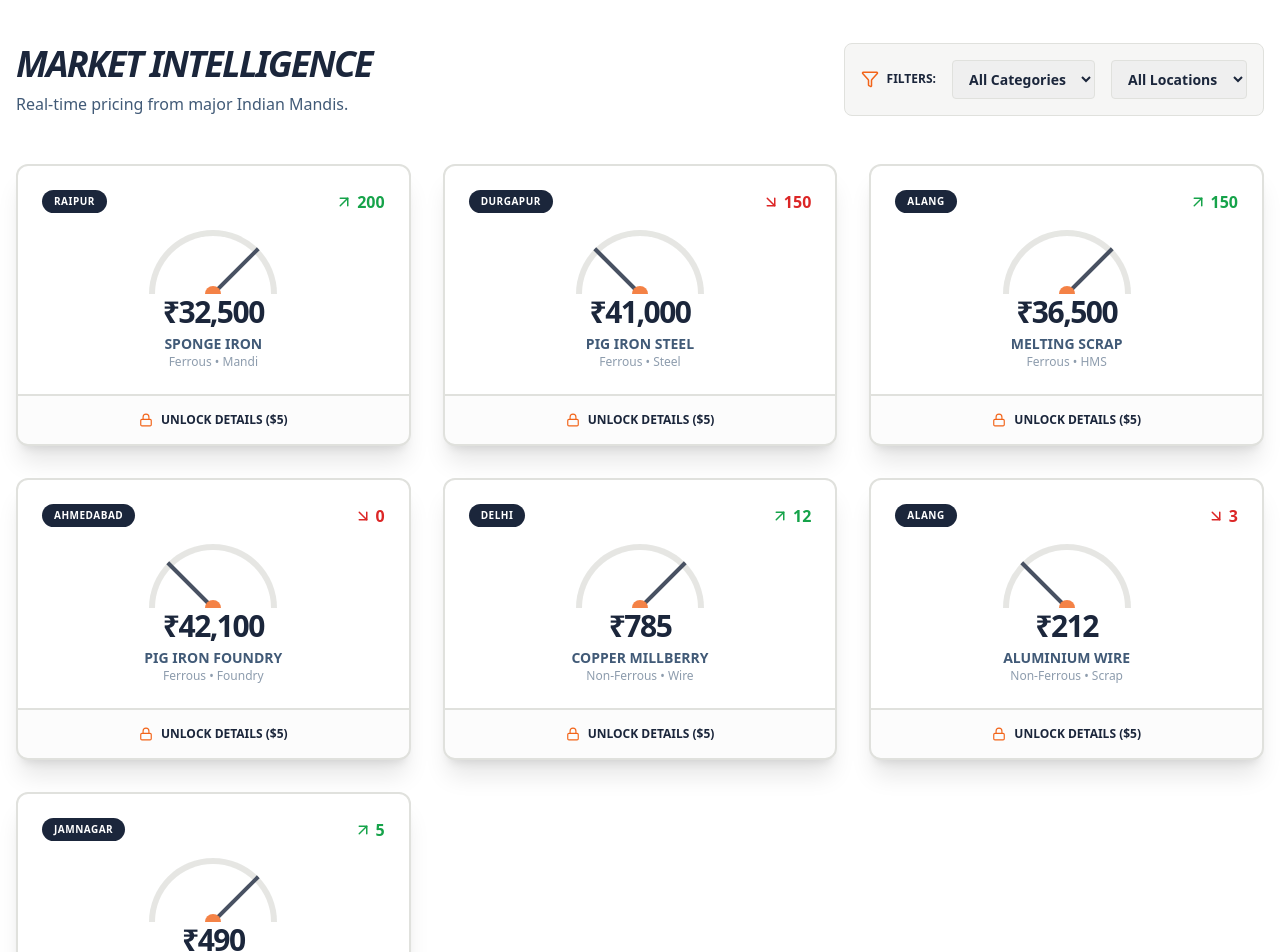
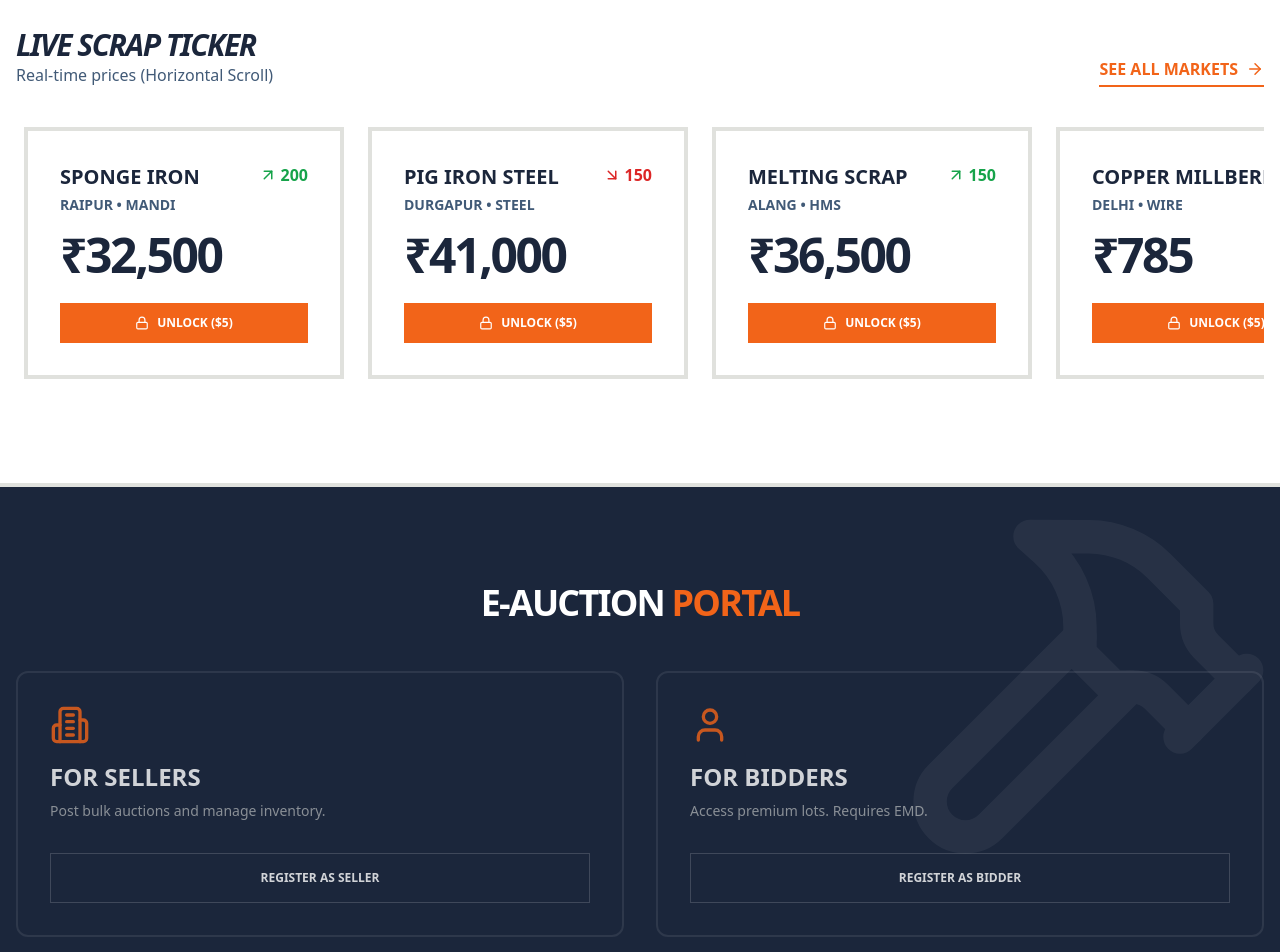
Before and after one commit to nilesh94/scrapcy-frontend, a React (Create React App) app: page / in a window 1280 px wide. Shown: the part 780-1732 px from the top of the page. Built offline with nearby package versions, Linux system fonts and the light colour scheme.

Commit message:
Update Home.js

```diff
--- a/src/pages/Home.js
+++ b/src/pages/Home.js
@@ -1,47 +1,27 @@
-import React, { useState, useMemo } from 'react';
+import React, { useState } from 'react';
 import {
-  Hammer, ShieldCheck, Mail, Lock, ArrowRight, Building2, User, Unlock, Filter, ArrowUpRight, ArrowDownRight
+  Hammer, ShieldCheck, Lock, ArrowRight, Building2, User, Unlock, ArrowUpRight, ArrowDownRight
 } from 'lucide-react';
 import { useNavigate } from 'react-router-dom';
 
-// 1. MOCK DATA (Modeled after your 'research.xlsx' file)
+// 1. DATA (Same structure as before)
 const MARKET_DATA = [
   { id: 101, category: "Ferrous", material: "Sponge Iron", location: "Raipur", price: 32500, change: 200, type: "Mandi", contact: "Raipur Ispat Links" },
   { id: 102, category: "Ferrous", material: "Pig Iron Steel", location: "Durgapur", price: 41000, change: -150, type: "Steel", contact: "Durgapur Foundries" },
   { id: 103, category: "Ferrous", material: "Melting Scrap", location: "Alang", price: 36500, change: 150, type: "HMS", contact: "Alang Recyclers Assn" },
-  { id: 104, category: "Ferrous", material: "Pig Iron Foundry", location: "Ahmedabad", price: 42100, change: 0, type: "Foundry", contact: "Gujarat Iron Traders" },
   { id: 201, category: "Non-Ferrous", material: "Copper Millberry", location: "Delhi", price: 785, change: 12, type: "Wire", contact: "Delhi Metal Exch" },
   { id: 202, category: "Non-Ferrous", material: "Aluminium Wire", location: "Alang", price: 212, change: -3, type: "Scrap", contact: "Gujarat Alloys" },
-  { id: 203, category: "Non-Ferrous", material: "Brass Honey", location: "Jamnagar", price: 490, change: 5, type: "Honey", contact: "Jamnagar Brass Corp" },
+  // Note: We are showing a preview here. Full list is on /tracker
 ];
 
 const Home = () => {
   const navigate = useNavigate();
-
-  // State for UI Logic
   const [unlockedDetails, setUnlockedDetails] = useState({});
   const [hasPaidDeposit, setHasPaidDeposit] = useState(false);
-  const [userRole, setUserRole] = useState('guest'); // Options: 'guest', 'company', 'bidder'
-
-  // State for Dashboard Logic
-  const [filterCategory, setFilterCategory] = useState('All');
-  const [filterLocation, setFilterLocation] = useState('All');
-
-  // Filter Logic
-  const filteredPrices = useMemo(() => {
-    return MARKET_DATA.filter(item => {
-      const catMatch = filterCategory === 'All' || item.category === filterCategory;
-      const locMatch = filterLocation === 'All' || item.location === filterLocation;
-      return catMatch && locMatch;
-    });
-  }, [filterCategory, filterLocation]);
-
-  // Extract Unique Locations for Dropdown
-  const uniqueLocations = [...new Set(MARKET_DATA.map(item => item.location))];
+  const [userRole, setUserRole] = useState('guest');
 
   // Handlers
   const handleUnlockPrice = (id) => {
-    // Simulate Payment Gateway delay
     const confirmUnlock = window.confirm("Unlock verified contact details for $5?");
     if (confirmUnlock) {
       setTimeout(() => {
@@ -60,10 +40,9 @@ const Home = () => {
   return (
     <main className="bg-platinum min-h-screen">
 
-      {/* 1. NEWSLETTER TICKER */}
+      {/* 1. NEWSLETTER TICKER (Top) */}
       <div className="bg-orange text-white py-2 overflow-hidden border-b-4 border-navy">
         <div className="flex animate-marquee whitespace-nowrap">
-          {/* Duplicate map for seamless scrolling effect */}
           {[...MARKET_DATA, ...MARKET_DATA].map((item, i) => (
             <span key={i} className="mx-8 font-bold uppercase italic tracking-wider flex items-center gap-2 text-sm">
               <span className="text-navy">LIVE:</span> {item.material} ({item.location})
@@ -96,7 +75,7 @@ const Home = () => {
               onClick={() => navigate('/tracker')}
               className="border-2 border-navy text-navy px-8 py-4 font-bold hover:bg-navy hover:text-white transition-all duration-300"
             >
-              FULL TRACKER
+              VIEW FULL DASHBOARD
             </button>
           </div>
         </div>
@@ -111,113 +90,78 @@ const Home = () => {
         </div>
       </section>
 
-      {/* 3. MARKET INTELLIGENCE DASHBOARD */}
-      <section id="prices" className="bg-white py-20 border-y-4 border-platinum">
+      {/* 3. MARKET PRICES (Horizontal Scrolling) */}
+      <section id="prices" className="bg-white py-16 border-y-4 border-platinum">
         <div className="max-w-7xl mx-auto px-4">
 
-          {/* Header & Controls */}
-          <div className="flex flex-col md:flex-row justify-between items-end mb-12 gap-6">
+          {/* Header */}
+          <div className="flex justify-between items-end mb-10">
             <div>
-              <h2 className="text-4xl font-black uppercase italic tracking-tighter text-navy">Market Intelligence</h2>
-              <p className="text-steel font-medium mt-2">Real-time pricing from major Indian Mandis.</p>
+               <h2 className="text-3xl font-black uppercase italic tracking-tighter text-navy">Live Scrap Ticker</h2>
+               <p className="text-steel font-medium">Real-time prices (Horizontal Scroll)</p>
             </div>
 
-            {/* Filters */}
-            <div className="flex flex-wrap gap-4 bg-platinum/30 p-4 rounded-lg border border-platinum">
-              <div className="flex items-center gap-2">
-                <Filter size={18} className="text-orange" />
-                <span className="text-xs font-bold text-navy uppercase">Filters:</span>
+            {/* SEE ALL LINK */}
+            <button
+              onClick={() => navigate('/tracker')}
+              className="flex items-center gap-2 text-orange font-black uppercase hover:text-navy transition-colors border-b-2 border-orange pb-1"
+            >
+              See All Markets <ArrowRight size={18} />
+            </button>
           </div>
 
-              <select
-                className="text-sm font-bold text-navy border border-platinum rounded px-3 py-2 cursor-pointer focus:ring-2 focus:ring-orange outline-none"
-                onChange={(e) => setFilterCategory(e.target.value)}
-              >
-                <option value="All">All Categories</option>
-                <option value="Ferrous">Ferrous</option>
-                <option value="Non-Ferrous">Non-Ferrous</option>
-              </select>
+          {/* HORIZONTAL SCROLL CONTAINER */}
+          <div className="flex gap-6 overflow-x-auto pb-10 px-2 scrollbar-hide">
 
-              <select
-                className="text-sm font-bold text-navy border border-platinum rounded px-3 py-2 cursor-pointer focus:ring-2 focus:ring-orange outline-none"
-                onChange={(e) => setFilterLocation(e.target.value)}
-              >
-                <option value="All">All Locations</option>
-                {uniqueLocations.map(loc => <option key={loc} value={loc}>{loc}</option>)}
-              </select>
-            </div>
-          </div>
-
-          {/* Data Grid */}
-          <div className="grid grid-cols-1 md:grid-cols-2 lg:grid-cols-3 gap-8">
-            {filteredPrices.map((p) => (
-              <div key={p.id} className="bg-white border-2 border-platinum hover:border-navy transition-all duration-300 shadow-xl hover:shadow-2xl rounded-xl overflow-hidden group">
-
-                {/* Card Header */}
-                <div className="p-6 pb-0 flex justify-between items-start">
-                  <span className="bg-navy text-white text-[10px] font-bold px-3 py-1 rounded-full uppercase tracking-wider">
-                    {p.location}
-                  </span>
+            {/* Map through only the first 5 items for preview */}
+            {MARKET_DATA.slice(0, 5).map((p) => (
+               <div key={p.id} className="min-w-[320px] relative group border-4 border-platinum p-8 bg-white transition-all hover:border-navy hover:shadow-xl">
+                <div className="flex justify-between items-start">
+                  <h3 className="text-xl font-black uppercase text-navy">{p.material}</h3>
                   <div className={`flex items-center gap-1 font-bold ${p.change > 0 ? 'text-green-600' : 'text-red-600'}`}>
                      {p.change > 0 ? <ArrowUpRight size={18} /> : <ArrowDownRight size={18} />}
                      {Math.abs(p.change)}
                   </div>
                 </div>
 
-                {/* Gauge Visual */}
-                <div className="px-6 pt-4 pb-0 flex justify-center opacity-80 group-hover:opacity-100 transition-opacity">
-                  <div className="relative w-32 h-16 overflow-hidden">
-                    <div className="absolute top-0 left-0 w-32 h-32 rounded-full border-[6px] border-platinum border-b-transparent"></div>
-                    <div
-                      className="absolute bottom-0 left-1/2 w-1 h-16 bg-navy origin-bottom transition-transform duration-1000"
-                      style={{ transform: `translateX(-50%) rotate(${p.change > 0 ? '45deg' : '-45deg'})` }}
-                    ></div>
-                    <div className="absolute bottom-0 left-1/2 w-4 h-4 bg-orange rounded-full transform -translate-x-1/2 translate-y-1/2"></div>
-                  </div>
-                </div>
+                <p className="text-sm font-bold text-steel uppercase mt-1 mb-4">{p.location} • {p.type}</p>
+                <p className="text-5xl font-black text-navy tracking-tighter">₹{p.price.toLocaleString()}</p>
 
-                {/* Price Display */}
-                <div className="text-center px-6 pb-6">
-                   <h3 className="text-3xl font-black text-navy tracking-tighter">₹{p.price.toLocaleString()}</h3>
-                   <p className="text-sm font-bold text-steel uppercase mt-1">{p.material}</p>
-                   <p className="text-xs text-steel/60 font-medium">{p.category} • {p.type}</p>
-                </div>
-
-                {/* Unlock / Details Section */}
-                <div className="border-t-2 border-platinum bg-platinum/10">
                 {unlockedDetails[p.id] ? (
-                    <div className="p-4 bg-green-50 animate-pulse">
-                      <p className="text-[10px] font-black uppercase text-green-700 flex items-center gap-1">
-                        <ShieldCheck size={12}/> Verified Source:
-                      </p>
+                  <div className="mt-6 p-4 bg-green-50 border-l-4 border-green-600">
+                    <p className="text-[10px] font-black uppercase text-green-700">Verified Contact:</p>
                     <p className="text-sm font-bold text-navy mt-1">{p.contact}</p>
                   </div>
                 ) : (
+                  <div className="mt-6">
                     <button
                       onClick={() => handleUnlockPrice(p.id)}
-                      className="w-full py-4 flex items-center justify-center gap-2 text-navy font-black uppercase text-xs hover:bg-orange hover:text-white transition-colors group-hover:bg-navy group-hover:text-white"
+                      className="bg-orange hover:bg-navy text-white w-full py-3 font-black uppercase text-xs transition-colors flex items-center justify-center gap-2"
                     >
-                      <Lock size={14} className="text-orange group-hover:text-white" />
-                      Unlock Details ($5)
+                      <Lock size={14} /> Unlock ($5)
                     </button>
+                  </div>
                 )}
+              </div>
+            ))}
+
+            {/* "SEE ALL" CARD AT THE END OF SCROLL */}
+            <div
+              onClick={() => navigate('/tracker')}
+              className="min-w-[320px] border-4 border-dashed border-platinum bg-platinum/20 flex flex-col items-center justify-center cursor-pointer hover:border-orange hover:bg-orange/5 transition-all group"
+            >
+              <div className="p-4 rounded-full bg-white border-2 border-platinum group-hover:border-orange mb-4">
+                <ArrowRight size={32} className="text-steel group-hover:text-orange" />
+              </div>
+              <h3 className="text-xl font-black uppercase text-navy">View All Prices</h3>
+              <p className="text-steel font-medium text-sm">Access full dashboard</p>
             </div>
 
           </div>
-            ))}
-          </div>
-
-          {filteredPrices.length === 0 && (
-             <div className="text-center py-20 text-steel">
-                <p className="text-xl font-bold">No materials found.</p>
-                <p>Try adjusting your filters.</p>
-             </div>
-          )}
-
         </div>
       </section>
 
-      {/* 4. E-AUCTION PORTAL */}
+      {/* 4. E-AUCTION PORTAL (Same as before) */}
       <section id="auction" className="py-24 bg-navy text-white relative overflow-hidden">
         {/* Background Icon */}
         <div className="absolute top-0 right-0 opacity-5 pointer-events-none">
@@ -226,58 +170,34 @@ const Home = () => {
 
         <div className="max-w-7xl mx-auto px-4 text-center relative z-10">
           <h2 className="text-4xl font-black mb-4 uppercase tracking-tighter">E-Auction <span className="text-orange">Portal</span></h2>
-          <p className="text-platinum/60 mb-12 max-w-2xl mx-auto">Secure, transparent bidding for industrial lots. Verified sellers, pre-screened buyers.</p>
-
-          <div className="grid md:grid-cols-2 gap-8 text-left">
+          <div className="grid md:grid-cols-2 gap-8 text-left mt-12">
             {/* AUCTIONEER LOGIC */}
-            <div className={`p-8 border-2 rounded-xl transition-all ${userRole === 'company' ? 'border-orange bg-white/5 shadow-2xl shadow-orange/10' : 'border-white/10 opacity-60 hover:opacity-100'}`}>
+            <div className={`p-8 border-2 rounded-xl transition-all ${userRole === 'company' ? 'border-orange bg-white/5' : 'border-white/10 opacity-80'}`}>
               <Building2 className="text-orange mb-4" size={40} />
               <h3 className="text-2xl font-black mb-2">FOR SELLERS</h3>
-              <p className="text-sm text-platinum/70 mb-8">Post bulk auctions, manage inventory, and receive automated bid sheets.</p>
-
+              <p className="text-sm text-platinum/70 mb-8">Post bulk auctions and manage inventory.</p>
               {userRole === 'company' ? (
-                <button className="bg-orange text-white hover:bg-white hover:text-navy w-full py-4 font-black uppercase tracking-widest transition-colors">
-                    Post New Auction
-                </button>
+                <button className="bg-orange text-white w-full py-4 font-black uppercase">Post Auction</button>
               ) : (
-                <button
-                  onClick={() => setUserRole('company')}
-                  className="w-full py-4 border border-white/20 text-xs font-bold text-platinum/60 hover:border-orange hover:text-orange transition-colors"
-                >
-                   <Lock size={12} className="inline mr-2" /> REGISTER AS SELLER
-                </button>
+                <button onClick={() => setUserRole('company')} className="border border-white/20 w-full py-4 text-xs font-bold hover:bg-white/10">REGISTER AS SELLER</button>
               )}
             </div>
 
             {/* BIDDER LOGIC */}
-            <div className={`p-8 border-2 rounded-xl transition-all ${userRole === 'bidder' ? 'border-orange bg-white/5 shadow-2xl shadow-orange/10' : 'border-white/10 opacity-60 hover:opacity-100'}`}>
+            <div className={`p-8 border-2 rounded-xl transition-all ${userRole === 'bidder' ? 'border-orange bg-white/5' : 'border-white/10 opacity-80'}`}>
               <User className="text-orange mb-4" size={40} />
               <h3 className="text-2xl font-black mb-2">FOR BIDDERS</h3>
-              <p className="text-sm text-platinum/70 mb-8">Access premium lots. Requires refundable EMD (Earnest Money Deposit).</p>
-
+              <p className="text-sm text-platinum/70 mb-8">Access premium lots. Requires EMD.</p>
               {userRole === 'bidder' ? (
                 !hasPaidDeposit ? (
-                    <button onClick={handleAuctionDeposit} className="bg-orange text-white hover:bg-white hover:text-navy w-full py-4 font-black uppercase tracking-widest transition-colors flex justify-center gap-2">
-                         Pay $500 Deposit
-                    </button>
+                    <button onClick={handleAuctionDeposit} className="bg-orange text-white w-full py-4 font-black uppercase">Pay Deposit</button>
                 ) : (
-                    <button className="bg-green-600 text-white w-full py-4 font-black uppercase tracking-widest flex justify-center gap-2 items-center hover:bg-green-500 transition-colors">
-                         <Unlock size={18} /> Enter Bidding Room
-                    </button>
+                    <button className="bg-green-600 text-white w-full py-4 font-black uppercase flex justify-center gap-2"><Unlock size={18}/> Enter Room</button>
                 )
               ) : (
-                <button
-                  onClick={() => setUserRole('bidder')}
-                  className="w-full py-4 border border-white/20 text-xs font-bold text-platinum/60 hover:border-orange hover:text-orange transition-colors"
-                >
-                   <Lock size={12} className="inline mr-2" /> REGISTER AS BIDDER
-                </button>
+                <button onClick={() => setUserRole('bidder')} className="border border-white/20 w-full py-4 text-xs font-bold hover:bg-white/10">REGISTER AS BIDDER</button>
               )}
             </div>
-          </div>
-
-          <div className="mt-8 text-xs text-platinum/40">
-             * Select a role above to visualize different dashboard views (Demo Mode)
           </div>
         </div>
       </section>
```
Lines whose indentation alone changed are shown as unchanged.
